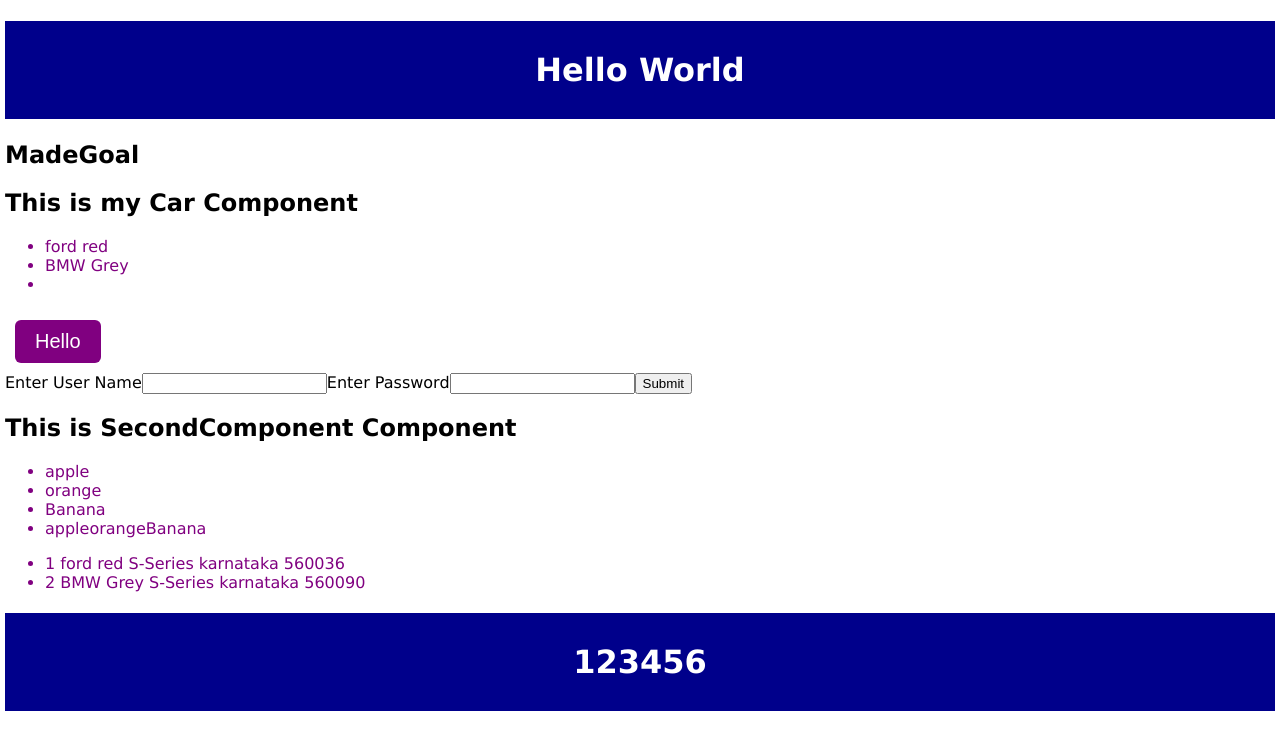
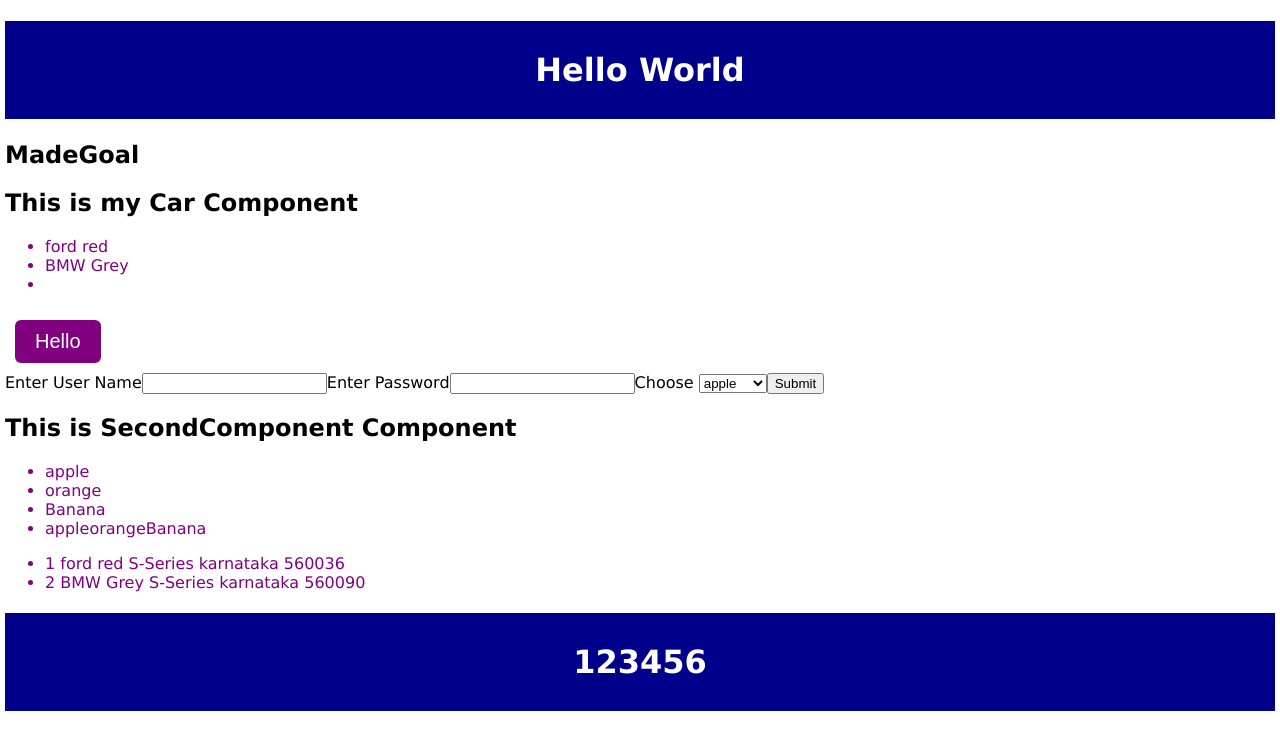
Before and after one commit to santhoshmca2018-2020/Test, a React (Create React App) app: page / in a window 1280 px wide. Shown: the top 750 px of the page. Built offline with nearby package versions, Linux system fonts and the light colour scheme.

Commit message:
Added Select in form with Collecting Information

```diff
--- a/src/Car.js
+++ b/src/Car.js
@@ -32,7 +32,6 @@ const Car = (props) => {
       <button type="submit" onClick={(e) => shoot("Goal", e)}>
         Hello
       </button>
-      <Form />
     </div>
   );
 };
--- a/src/Form.js
+++ b/src/Form.js
@@ -1,6 +1,6 @@
 import React, { useState } from "react";
 
-const Form = () => {
+const Form = (props) => {
   const [input, setInput] = useState({});
 
   const loginForm = (e) => {
@@ -30,7 +30,18 @@ const Form = () => {
           value={input.pass || ""}
           onChange={CollectLoginData}
         />
-
+        <label>Choose </label>
+        <select
+          name="Favorite"
+          value={input.Favorite || ""}
+          onChange={CollectLoginData}
+        >
+          {props.favorite.map((item, index) => (
+            <option key={index} value={item} name={input.Favorite}>
+              {item}
+            </option>
+          ))}
+        </select>
         <input type="submit" />
       </form>
     </div>
--- a/src/SecondComponent.js
+++ b/src/SecondComponent.js
@@ -1,6 +1,7 @@
 import React from "react";
 import App from "./App";
 import Car from "./Car";
+import Form from "./Form";
 const Fruits = ["apple", "orange", "Banana"];
 const numbersOne = [1, 2, 3];
 const numbersTwo = [4, 5, 6];
@@ -52,6 +53,7 @@ const SecondComponent = (props) => {
   return (
     <div>
       <Car vehicle={vehicle} />
+      <Form favorite={Fruits} />
       <h2>This is SecondComponent Component</h2>
       <ul>
         {Fruits.map((item, index) => (
```
